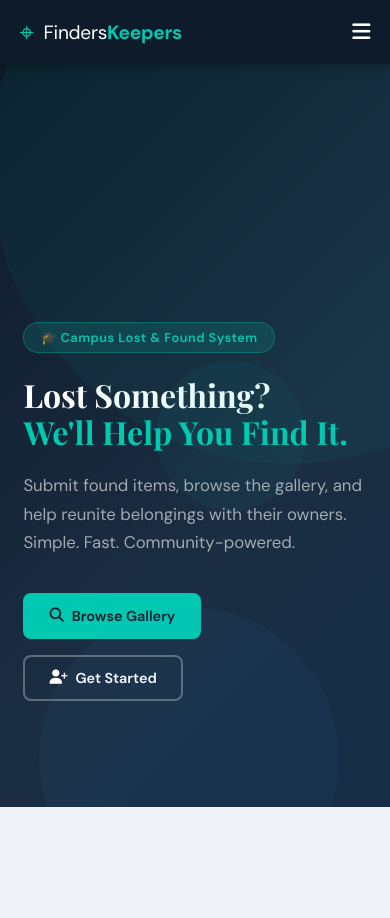
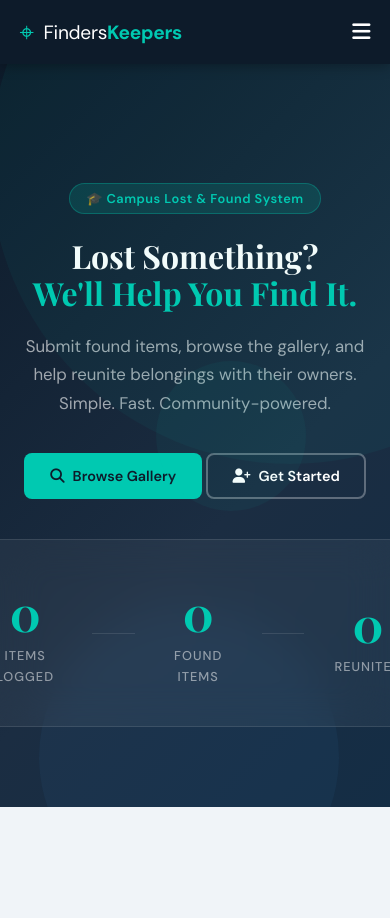
Before and after one commit to Arrvsssogood/lost-and-found-improved-docker, a Flask app: page / in a window 390 px wide. Shown: the top 918 px of the page. Run offline with Flask 3, Linux system fonts and the light colour scheme; data that the repository does not hold is empty; some libraries are stand-ins or nearby versions.

Commit message:
Centered the content

```diff
--- a/app/static/css/style.css
+++ b/app/static/css/style.css
@@ -156,11 +156,13 @@ main { flex: 1; }
 .hero {
     min-height: 88vh;
     background: linear-gradient(135deg, var(--navy) 0%, var(--navy-mid) 60%, #142d45 100%);
-    display: grid;
-    grid-template-columns: 1fr 1fr;
+    display: flex;
+    flex-direction: column;
     align-items: center;
+    justify-content: center;
+    text-align: center;
     padding: 80px 8%;
-    gap: 60px;
+    gap: 40px;
     position: relative;
     overflow: hidden;
 }
@@ -187,6 +189,12 @@ main { flex: 1; }
     letter-spacing: 0.5px;
 }
 
+.hero-content {
+    display: flex;
+    flex-direction: column;
+    align-items: center;
+}
+
 .hero-title {
     font-family: 'Playfair Display', serif;
     font-size: 3.5rem;
@@ -205,7 +213,9 @@ main { flex: 1; }
     margin-bottom: 36px;
 }
 
-.hero-cta { display: flex; gap: 16px; flex-wrap: wrap; }
+.hero-cta {
+    justify-content: center;
+}
 
 /* STATS CARD */
 .stats-card {
@@ -711,7 +721,10 @@ main { flex: 1; }
 
 @media (max-width: 900px) {
     .hero { grid-template-columns: 1fr; padding: 60px 6%; }
-    .hero-visual { display: none; }
+    .hero-visual {
+    display: flex;
+    justify-content: center;
+    }
     .hero-title { font-size: 2.6rem; }
     .card-grid { grid-template-columns: repeat(2, 1fr); }
     .steps-grid { grid-template-columns: 1fr 1fr; }
@@ -730,7 +743,7 @@ main { flex: 1; }
     .admin-sidebar { width: 100%; height: auto; position: relative; top: 0; }
     .filter-bar { flex-direction: column; }
     .search-wrap { min-width: unset; }
-    .stats-card { flex-direction: column; gap: 20px; }
+    .stats-card {flex-direction: row;justify-content: center;}
     .stat-divider { width: 60px; height: 1px; }
     .hero-title { font-size: 2rem; }
 }
```
